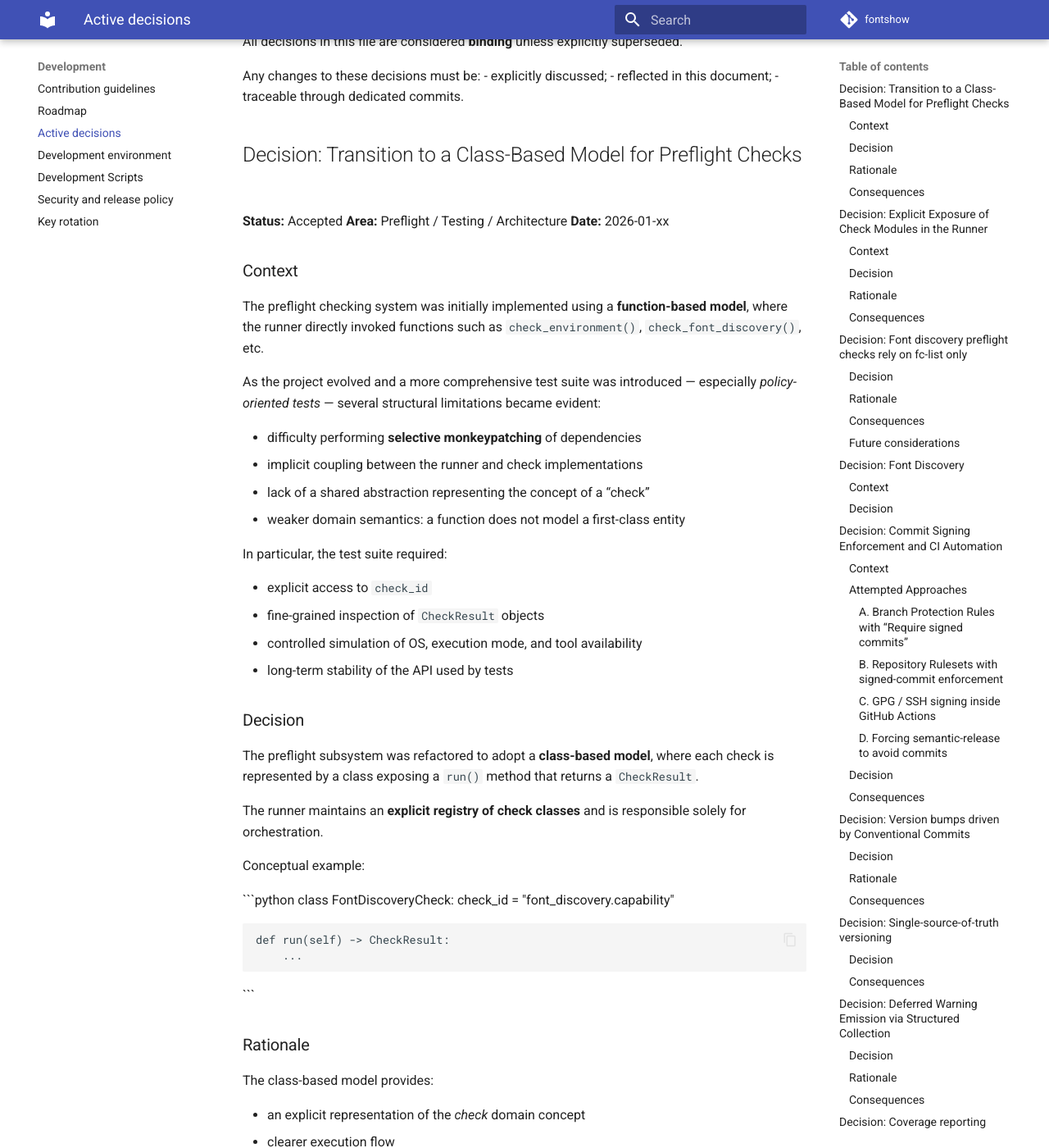
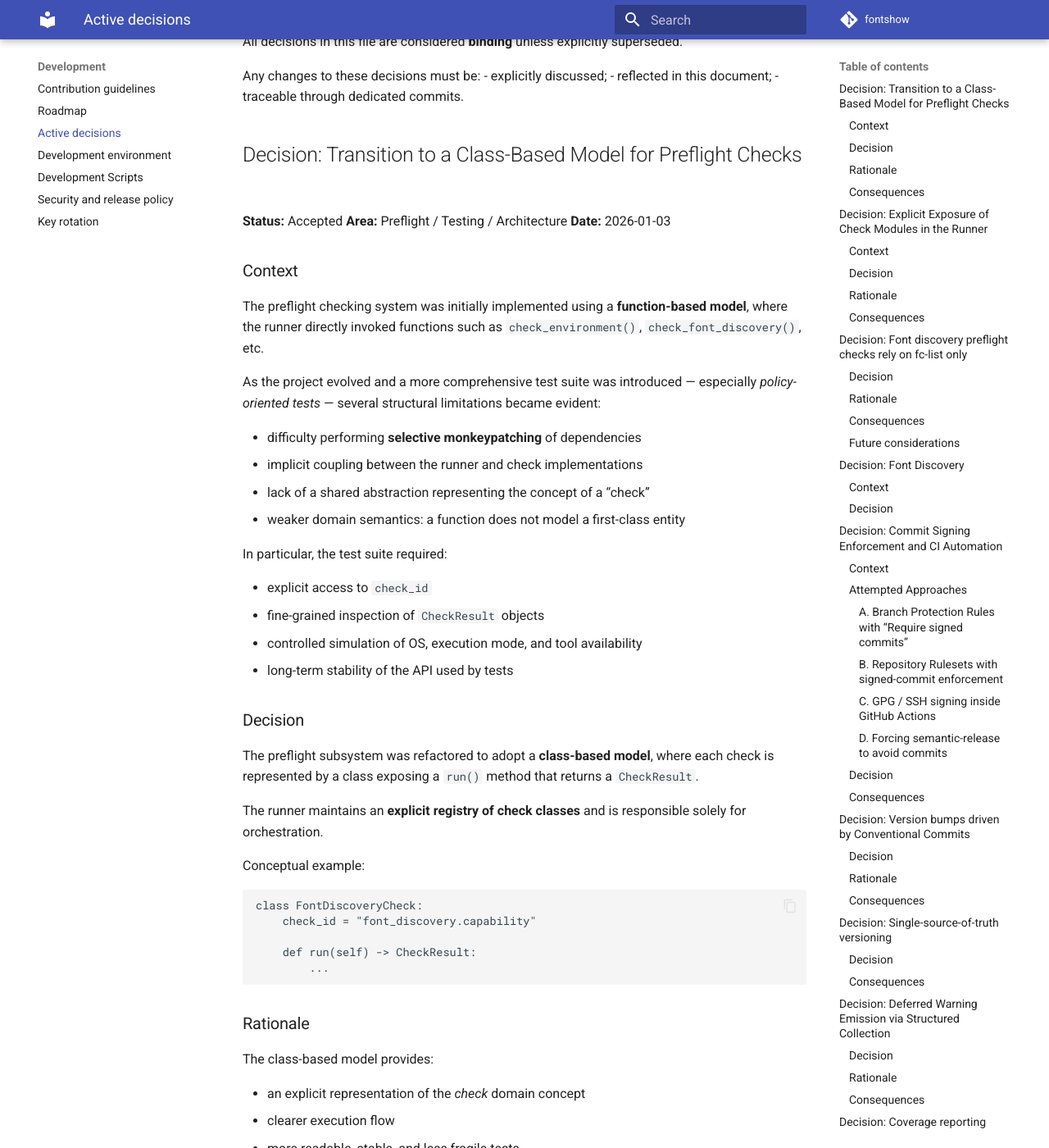
Before and after one commit to marco0560/Fontshow, an MkDocs documentation site: the page built from docs/decisions.md, in a window 1280 px wide and 1400 px high, scrolled down 391 px. Shown: the whole window at 82% size. Built offline with MkDocs 1.6.1 and Material for MkDocs 9.7.7, drawn with Linux system fonts in a browser that asks for light colours; comment, search, counter and statistics services are not loaded; some of the changed text lies outside the part shown.

Commit message:
docs: correcting typos
Why:
-

What:
-

Notes:
-

Refs: #

````diff
--- a/docs/decisions.md
+++ b/docs/decisions.md
@@ -21,7 +21,7 @@ Any changes to these decisions must be:
 
 **Status:** Accepted
 **Area:** Preflight / Testing / Architecture
-**Date:** 2026-01-xx
+**Date:** 2026-01-03
 
 ### Context
 
@@ -56,13 +56,13 @@ responsible solely for orchestration.
 
 Conceptual example:
 
-\```python
+```python
 class FontDiscoveryCheck:
     check_id = "font_discovery.capability"
 
     def run(self) -> CheckResult:
         ...
-\```
+```
 
 ### Rationale
 
@@ -87,8 +87,6 @@ for all preflight checks.
 - Easier and safer addition of new checks
 
 
----
-
 ## Decision: Explicit Exposure of Check Modules in the Runner
 
 **Status:** Accepted
@@ -102,11 +100,11 @@ environmental conditions (OS, execution mode, tool availability).
 
 To do so, tests intentionally reference symbols such as:
 
-\```python
+```python
 runner.environment.detect_os
 runner.font_discovery.has_fontconfig
 runner.latex.has_lualatex
-\```
+```
 
 Linting tools such as **ruff** tend to flag these imports as unused or
 attempt to remove them, as their usage is indirect.
````
